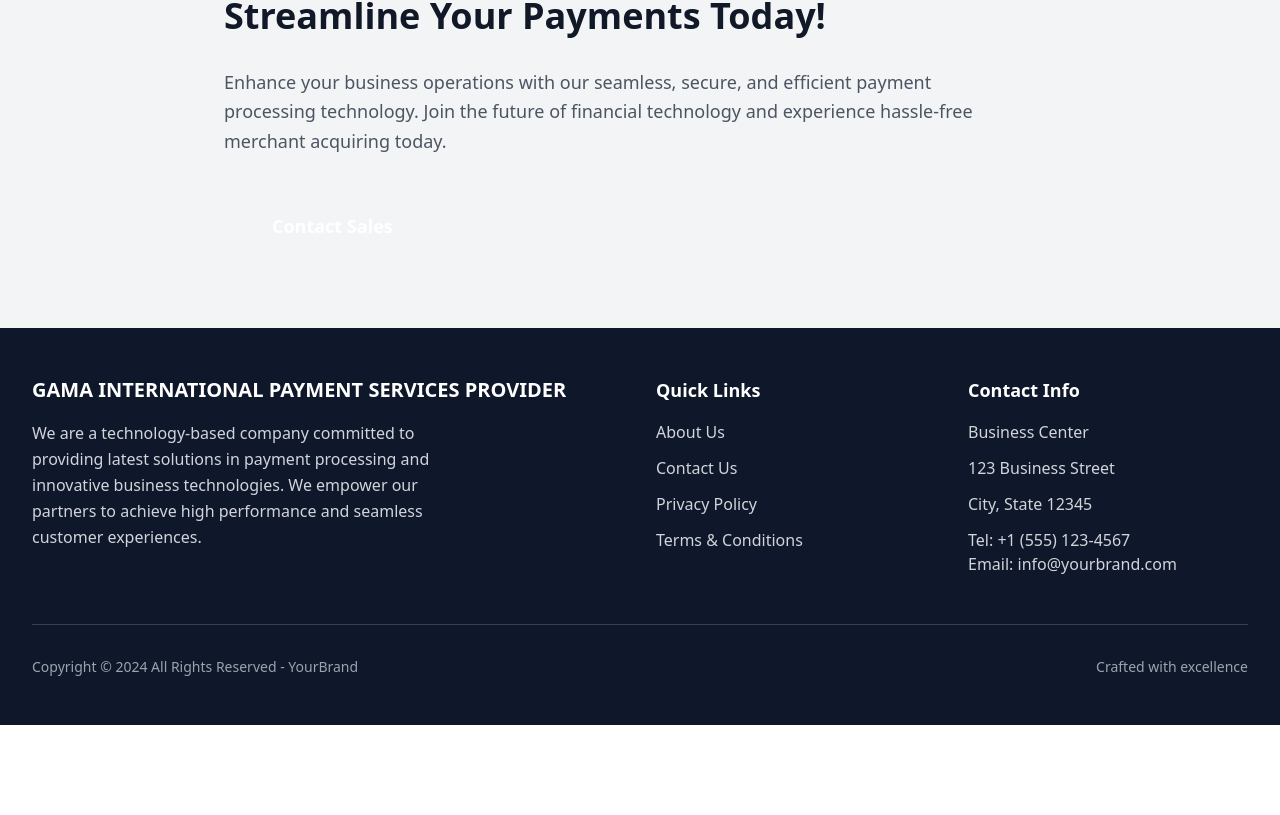
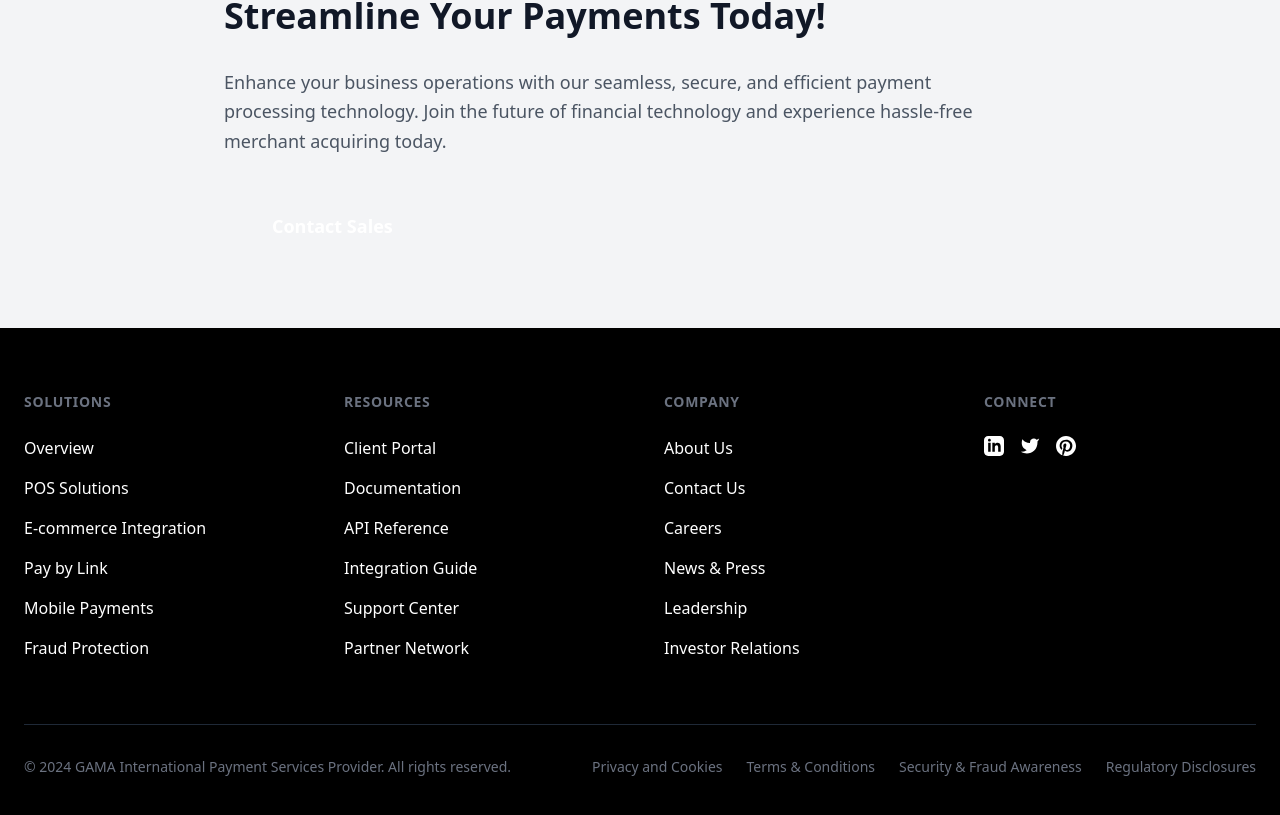
Before and after one commit to harshilgor/gamma-project, a React (Vite) app: page / in a window 1280 px wide. Shown: the part 2292-3107 px from the top of the page. Before the commit the page ends 3017 px from the top, so only its background shows below. Built offline with nearby package versions, Linux system fonts and the light colour scheme.

Commit message:
Design footer to match image
Update the footer to match the provided image, ensuring a black and premium aesthetic. This includes replicating the layout, text content, and styling of the Goldman Sachs footer.

```diff
--- a/src/components/Footer.tsx
+++ b/src/components/Footer.tsx
@@ -1,74 +1,179 @@
 import { Link } from "react-router-dom";
+
 const Footer = () => {
-  return <footer className="bg-slate-900 text-white">
-      <div className="max-w-7xl mx-auto px-4 sm:px-6 lg:px-8 py-12">
-        <div className="grid grid-cols-1 md:grid-cols-4 gap-8">
-          {/* Company Info */}
-          <div className="md:col-span-2">
-            <h3 className="text-xl font-bold mb-4">GAMA INTERNATIONAL PAYMENT SERVICES PROVIDER</h3>
-            <p className="text-gray-300 mb-6 max-w-md leading-relaxed">
-              We are a technology-based company committed to providing latest solutions
-              in payment processing and innovative business technologies. We empower our
-              partners to achieve high performance and seamless customer experiences.
-            </p>
-          </div>
-
-          {/* Quick Links */}
+  return (
+    <footer className="bg-black text-white">
+      <div className="max-w-7xl mx-auto px-6 py-16">
+        <div className="grid grid-cols-1 md:grid-cols-4 gap-12">
+          {/* Solutions */}
           <div>
-            <h4 className="text-lg font-semibold mb-4">Quick Links</h4>
-            <ul className="space-y-3">
+            <h4 className="text-sm font-semibold mb-6 tracking-wider uppercase text-medium-gray">
+              SOLUTIONS
+            </h4>
+            <ul className="space-y-4">
               <li>
-                <Link to="/about" className="text-gray-300 hover:text-white transition-colors duration-200">
-                  About Us
+                <Link to="/solutions" className="text-white hover:text-orange transition-colors duration-200">
+                  Overview
                 </Link>
               </li>
               <li>
-                <Link to="/contact" className="text-gray-300 hover:text-white transition-colors duration-200">
-                  Contact Us
+                <Link to="/pos" className="text-white hover:text-orange transition-colors duration-200">
+                  POS Solutions
                 </Link>
               </li>
               <li>
-                <a href="#" className="text-gray-300 hover:text-white transition-colors duration-200">
-                  Privacy Policy
+                <Link to="/ecom" className="text-white hover:text-orange transition-colors duration-200">
+                  E-commerce Integration
+                </Link>
+              </li>
+              <li>
+                <Link to="/pay-by-link" className="text-white hover:text-orange transition-colors duration-200">
+                  Pay by Link
+                </Link>
+              </li>
+              <li>
+                <a href="#" className="text-white hover:text-orange transition-colors duration-200">
+                  Mobile Payments
                 </a>
               </li>
               <li>
-                <a href="#" className="text-gray-300 hover:text-white transition-colors duration-200">
-                  Terms & Conditions
+                <a href="#" className="text-white hover:text-orange transition-colors duration-200">
+                  Fraud Protection
                 </a>
               </li>
             </ul>
           </div>
 
-          {/* Contact Info */}
+          {/* Resources */}
           <div>
-            <h4 className="text-lg font-semibold mb-4">Contact Info</h4>
-            <div className="space-y-3 text-gray-300">
-              <p>Business Center</p>
-              <p>123 Business Street</p>
-              <p>City, State 12345</p>
-              <p className="mt-4">
-                <span className="block">Tel: +1 (555) 123-4567</span>
-                <span className="block">Email: info@yourbrand.com</span>
-              </p>
+            <h4 className="text-sm font-semibold mb-6 tracking-wider uppercase text-medium-gray">
+              RESOURCES
+            </h4>
+            <ul className="space-y-4">
+              <li>
+                <a href="#" className="text-white hover:text-orange transition-colors duration-200">
+                  Client Portal
+                </a>
+              </li>
+              <li>
+                <a href="#" className="text-white hover:text-orange transition-colors duration-200">
+                  Documentation
+                </a>
+              </li>
+              <li>
+                <a href="#" className="text-white hover:text-orange transition-colors duration-200">
+                  API Reference
+                </a>
+              </li>
+              <li>
+                <a href="#" className="text-white hover:text-orange transition-colors duration-200">
+                  Integration Guide
+                </a>
+              </li>
+              <li>
+                <a href="#" className="text-white hover:text-orange transition-colors duration-200">
+                  Support Center
+                </a>
+              </li>
+              <li>
+                <a href="#" className="text-white hover:text-orange transition-colors duration-200">
+                  Partner Network
+                </a>
+              </li>
+            </ul>
+          </div>
+
+          {/* Company */}
+          <div>
+            <h4 className="text-sm font-semibold mb-6 tracking-wider uppercase text-medium-gray">
+              COMPANY
+            </h4>
+            <ul className="space-y-4">
+              <li>
+                <Link to="/about" className="text-white hover:text-orange transition-colors duration-200">
+                  About Us
+                </Link>
+              </li>
+              <li>
+                <Link to="/contact" className="text-white hover:text-orange transition-colors duration-200">
+                  Contact Us
+                </Link>
+              </li>
+              <li>
+                <a href="#" className="text-white hover:text-orange transition-colors duration-200">
+                  Careers
+                </a>
+              </li>
+              <li>
+                <a href="#" className="text-white hover:text-orange transition-colors duration-200">
+                  News & Press
+                </a>
+              </li>
+              <li>
+                <a href="#" className="text-white hover:text-orange transition-colors duration-200">
+                  Leadership
+                </a>
+              </li>
+              <li>
+                <a href="#" className="text-white hover:text-orange transition-colors duration-200">
+                  Investor Relations
+                </a>
+              </li>
+            </ul>
+          </div>
+
+          {/* Connect */}
+          <div>
+            <h4 className="text-sm font-semibold mb-6 tracking-wider uppercase text-medium-gray">
+              CONNECT
+            </h4>
+            <div className="space-y-4">
+              <div className="flex space-x-4">
+                <a href="#" className="text-white hover:text-orange transition-colors duration-200">
+                  <svg className="w-5 h-5" fill="currentColor" viewBox="0 0 24 24">
+                    <path d="M19 0h-14c-2.761 0-5 2.239-5 5v14c0 2.761 2.239 5 5 5h14c2.762 0 5-2.239 5-5v-14c0-2.761-2.238-5-5-5zm-11 19h-3v-11h3v11zm-1.5-12.268c-.966 0-1.75-.79-1.75-1.764s.784-1.764 1.75-1.764 1.75.79 1.75 1.764-.783 1.764-1.75 1.764zm13.5 12.268h-3v-5.604c0-3.368-4-3.113-4 0v5.604h-3v-11h3v1.765c1.396-2.586 7-2.777 7 2.476v6.759z"/>
+                  </svg>
+                </a>
+                <a href="#" className="text-white hover:text-orange transition-colors duration-200">
+                  <svg className="w-5 h-5" fill="currentColor" viewBox="0 0 24 24">
+                    <path d="M23 3a10.9 10.9 0 01-3.14 1.53 4.48 4.48 0 00-7.86 3v1A10.66 10.66 0 013 4s-4 9 5 13a11.64 11.64 0 01-7 2c9 5 20 0 20-11.5a4.5 4.5 0 00-.08-.83A7.72 7.72 0 0023 3z"/>
+                  </svg>
+                </a>
+                <a href="#" className="text-white hover:text-orange transition-colors duration-200">
+                  <svg className="w-5 h-5" fill="currentColor" viewBox="0 0 24 24">
+                    <path d="M12.017 0C5.396 0 .029 5.367.029 11.987c0 5.079 3.158 9.417 7.618 11.174-.105-.949-.199-2.403.041-3.439.219-.937 1.406-5.957 1.406-5.957s-.359-.719-.359-1.781c0-1.663.967-2.911 2.168-2.911 1.024 0 1.518.769 1.518 1.688 0 1.029-.653 2.567-.992 3.992-.285 1.193.6 2.165 1.775 2.165 2.128 0 3.768-2.245 3.768-5.487 0-2.861-2.063-4.869-5.008-4.869-3.41 0-5.409 2.562-5.409 5.199 0 1.033.394 2.143.889 2.741.097.118.110.221.082.343-.09.375-.293 1.199-.334 1.363-.053.225-.172.271-.402.165-1.495-.69-2.433-2.878-2.433-4.646 0-3.776 2.748-7.252 7.92-7.252 4.158 0 7.392 2.967 7.392 6.923 0 4.135-2.607 7.462-6.233 7.462-1.214 0-2.357-.629-2.754-1.378l-.748 2.853c-.271 1.043-1.002 2.35-1.492 3.146C9.57 23.812 10.763 24.009 12.017 24.009c6.624 0 11.99-5.367 11.99-11.988C24.007 5.367 18.641.001 12.017.001z"/>
+                  </svg>
+                </a>
+              </div>
             </div>
           </div>
         </div>
 
         {/* Bottom Bar */}
-        <div className="border-t border-gray-700 mt-12 pt-8">
-          <div className="flex flex-col md:flex-row justify-between items-center">
-            <p className="text-gray-400 text-sm">
-              Copyright © 2024 All Rights Reserved - YourBrand
-            </p>
-            <div className="mt-4 md:mt-0">
-              <p className="text-gray-400 text-sm">
-                Crafted with excellence
-              </p>
+        <div className="border-t border-gray-800 mt-16 pt-8">
+          <div className="flex flex-col lg:flex-row justify-between items-center space-y-4 lg:space-y-0">
+            <div className="text-medium-gray text-sm">
+              © 2024 GAMA International Payment Services Provider. All rights reserved.
+            </div>
+            <div className="flex flex-wrap justify-center lg:justify-end space-x-6 text-sm">
+              <a href="#" className="text-medium-gray hover:text-white transition-colors duration-200">
+                Privacy and Cookies
+              </a>
+              <a href="#" className="text-medium-gray hover:text-white transition-colors duration-200">
+                Terms & Conditions
+              </a>
+              <a href="#" className="text-medium-gray hover:text-white transition-colors duration-200">
+                Security & Fraud Awareness
+              </a>
+              <a href="#" className="text-medium-gray hover:text-white transition-colors duration-200">
+                Regulatory Disclosures
+              </a>
             </div>
           </div>
         </div>
       </div>
-    </footer>;
+    </footer>
+  );
 };
+
 export default Footer;
```
